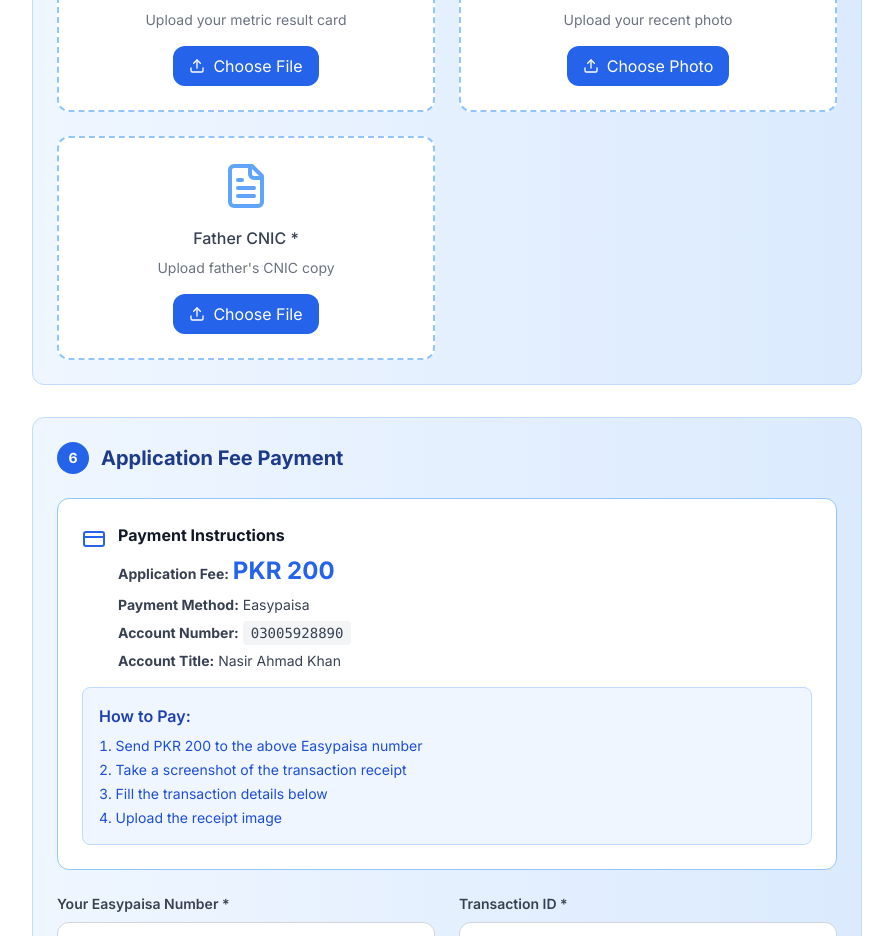
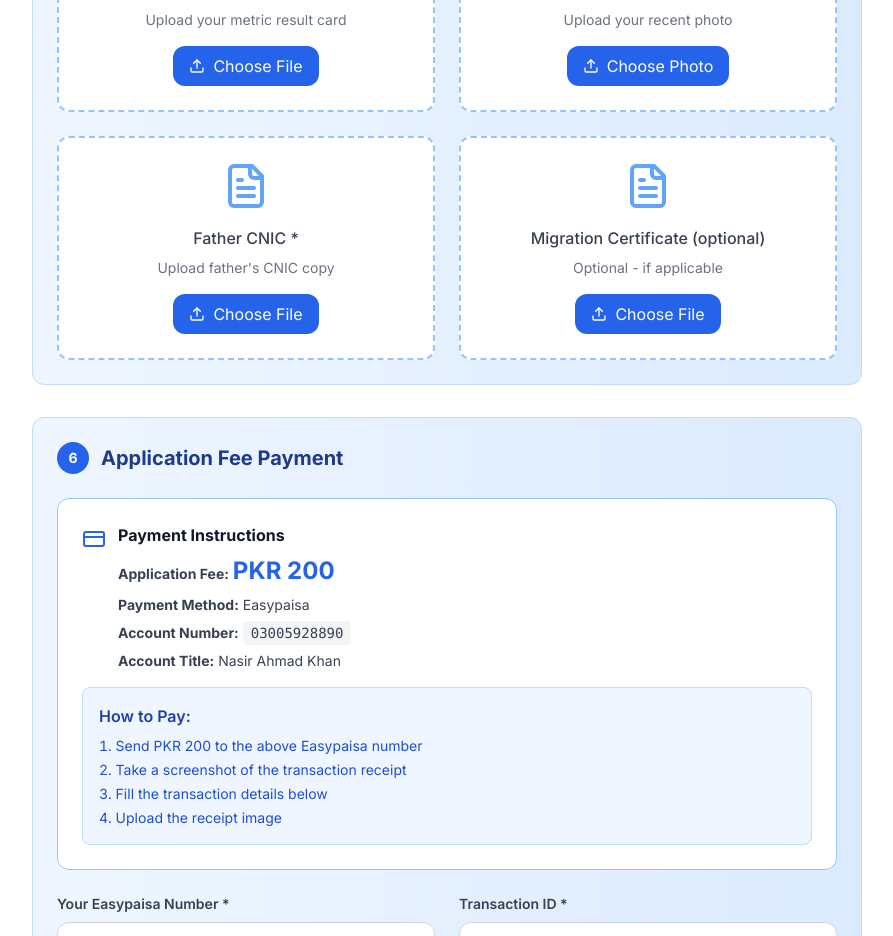
Before and after one commit to salmanfarooqi/hims-college-website-frontend, a Next.js app: page /apply in a window 1280 px wide. Shown: the part 1800-2736 px from the top of the page, without its empty margins (193-1086 px from the left). Built offline with nearby package versions, Linux system fonts and the light colour scheme.

Commit message:
apply-fixes

```diff
--- a/app/components/ApplicationForm.tsx
+++ b/app/components/ApplicationForm.tsx
@@ -562,9 +562,9 @@ const ApplicationForm = () => {
             </div>
 
             {/* Migration Certificate (Optional) */}
-            {/* <div className="border-2 border-dashed border-blue-300 rounded-xl p-6 text-center bg-white">
+            <div className="border-2 border-dashed border-blue-300 rounded-xl p-6 text-center bg-white">
               <FileText className="w-12 h-12 text-blue-400 mx-auto mb-4" />
-              <p className="text-gray-700 mb-2 font-medium">Migration Certificate</p>
+              <p className="text-gray-700 mb-2 font-medium">Migration Certificate (optional)</p>
               <p className="text-sm text-gray-500 mb-4">Optional - if applicable</p>
               <input
                 type="file"
@@ -585,7 +585,7 @@ const ApplicationForm = () => {
                   <p className="text-sm text-blue-700 font-medium">Selected: {documents.migrationCertificate.name}</p>
                 </div>
               )}
-            </div> */}
+            </div>
           </div>
         </div>
 
```
